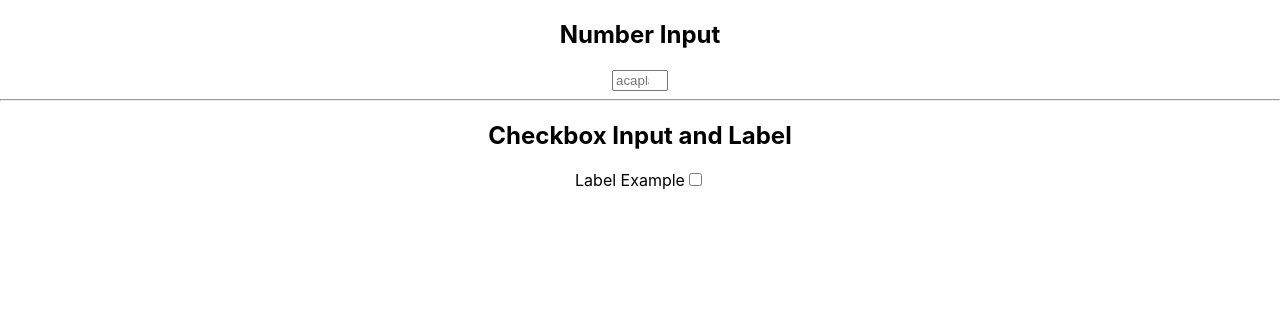
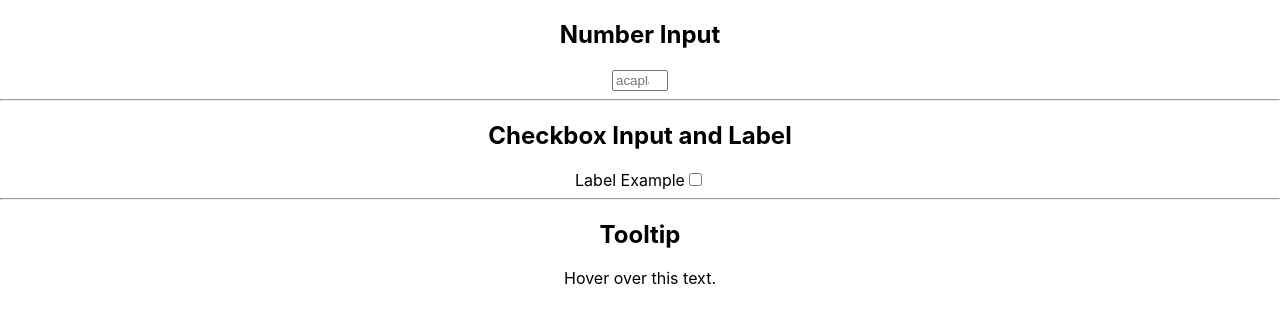
Before and after one commit to bobrock8/Bet-Calculators, a React (Create React App) app: page / in a window 1280 px wide. Shown: the top 322 px of the page. Built offline with nearby package versions, Linux system fonts and the light colour scheme.

Commit message:
Added Tooltip basic component.

```diff
--- a/src/App.css
+++ b/src/App.css
@@ -36,3 +36,32 @@
     transform: rotate(360deg);
   }
 }
+
+
+/*
+* BASIC COMPONENT STYLES
+*/
+.tooltip {
+  position: relative;
+  cursor: help;
+}
+
+.tooltip-text {
+  visibility: hidden;
+  width: 130px;
+  background-color: rgba(0, 0, 0, 0.82);
+  color: #fff;
+  text-align: center;
+  padding: 10px 5px;
+  border-radius: 6px;
+
+  /* Position the tooltip text - see examples below! */
+  position: absolute;
+  top: 30px;
+  left: 50%;
+  z-index: 1;
+}
+
+.tooltip:hover .tooltip-text {
+  visibility: visible;
+}
--- a/src/App.js
+++ b/src/App.js
@@ -2,6 +2,7 @@ import React from 'react';
 import NumberInput from './components-library/basic-components/NumberInput';
 import CheckboxInput from './components-library/basic-components/CheckboxInput';
 import Label from "./components-library/basic-components/Label";
+import Tooltip from "./components-library/basic-components/Tooltip";
 import logo from './logo.svg';
 import './App.css';
 
@@ -10,10 +11,18 @@ function App() {
     <div className="App">
         <h2>Number Input</h2>
         <NumberInput class="acaclass" name="acaname" placeholder="acaplace" min="10" max="20"/>
+
         <hr />
         <h2>Checkbox Input and Label</h2>
         <Label class="label-class" forInput="goran-name" text="Label Example" />
         <CheckboxInput class="goran-class" name="goran-name" />
+
+        <hr />
+        <h2>Tooltip</h2>
+        <Tooltip customClass="goran-custom-class" tooltipText="This is a tooltip text." >
+            <span>Hover over this text.</span>
+        </Tooltip>
+
     </div>
   );
 }
--- /dev/null
+++ b/src/components-library/basic-components/Tooltip.js
@@ -0,0 +1,12 @@
+import React from "react";
+
+function Tooltip ( props ) {
+    return (
+            <span className={"tooltip " + props.customClass} >
+                {props.children}
+                <span className="tooltip-text" >{props.tooltipText}</span>
+            </span>
+    );
+}
+
+export default Tooltip;
```
